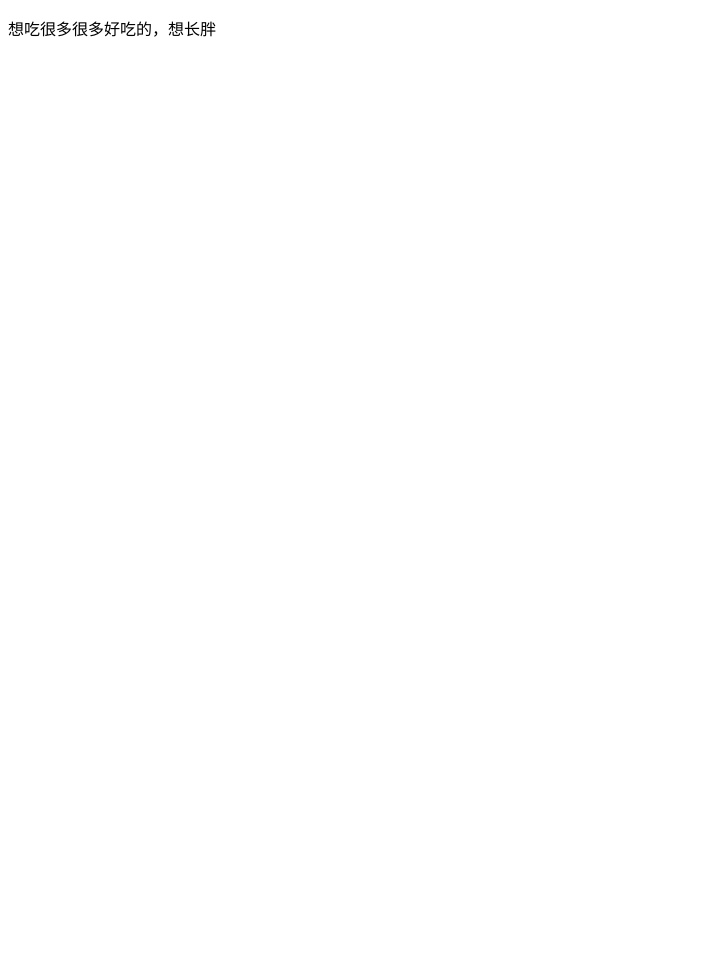
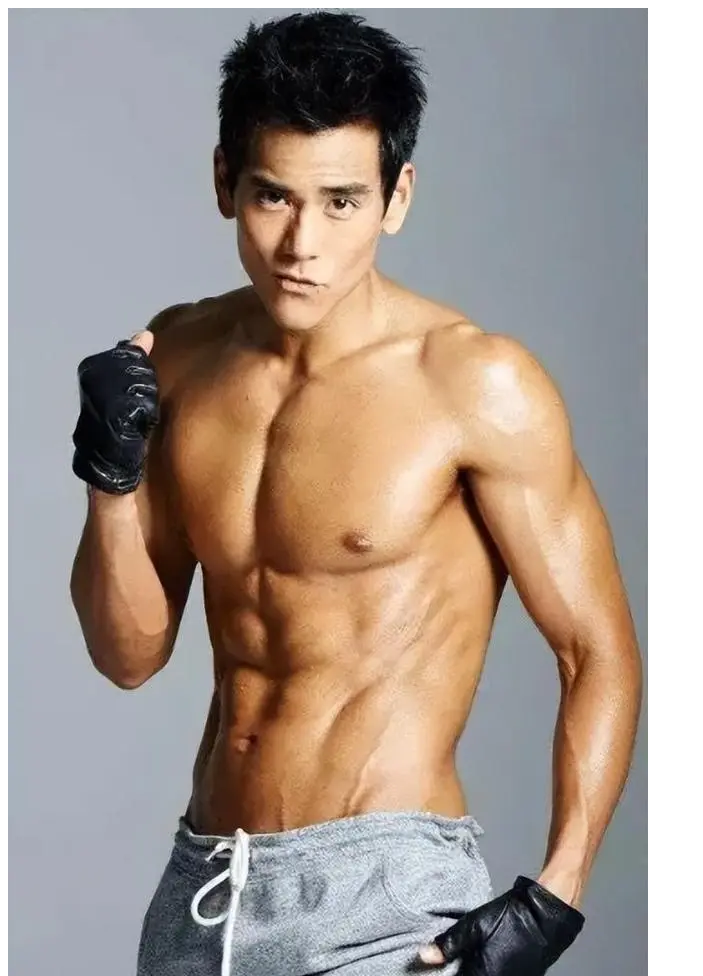
Before and after one commit to telangpuwin/telangpuwin.github.io, a plain HTML site: page index.html in a window 1280 px wide. Shown: the top 976 px of the page, without its empty margins (0-703 px from the left). Before the commit the page ends 800 px from the top, so only its background shows below. Drawn offline with Linux system fonts and the light colour scheme.

Commit message:
Update index.html

```diff
--- a/index.html
+++ b/index.html
@@ -5,6 +5,8 @@
 		<title>自我介绍</title>
 	</head>
 	<body>
+		<img src="6c224f4a20a44623ffe8c406a798c0000df3d7f9.webp
+">
 		<p>想吃很多很多好吃的，想长胖</p>
 	</body>
 </html>
```
